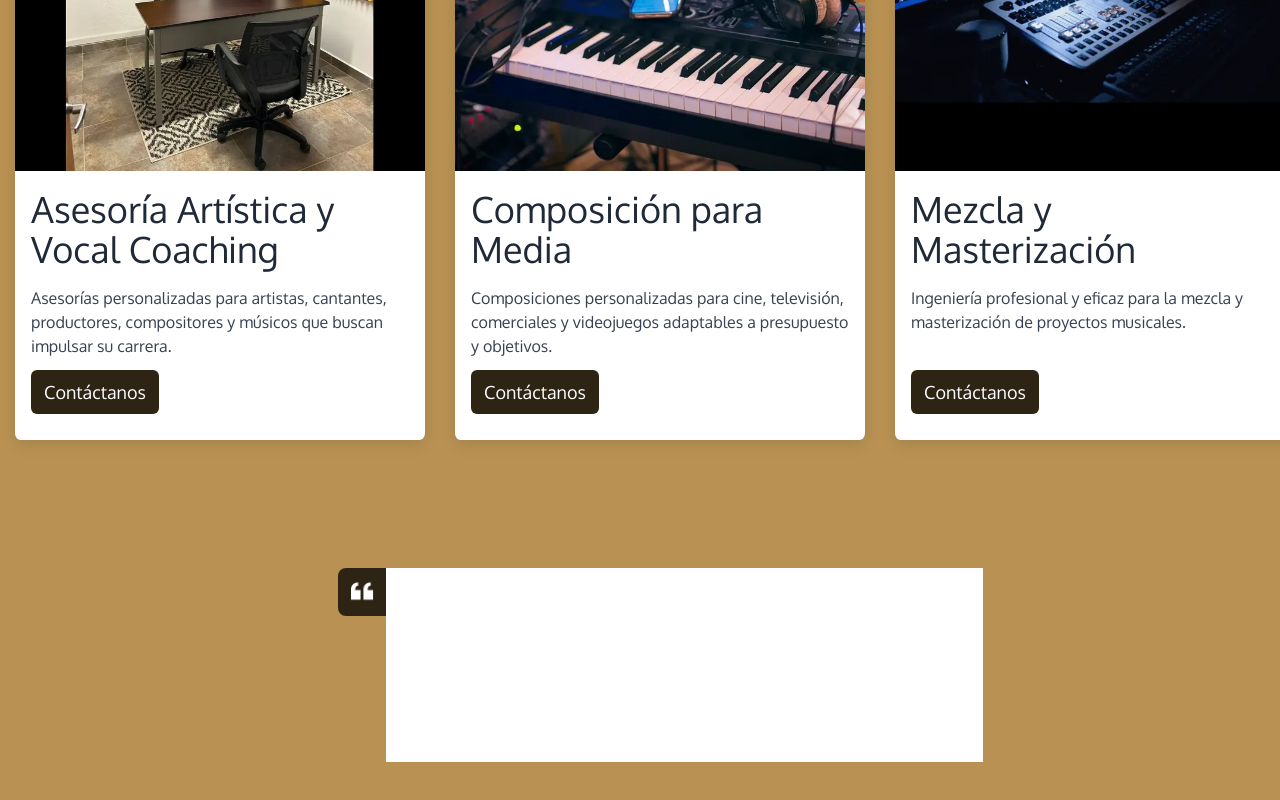
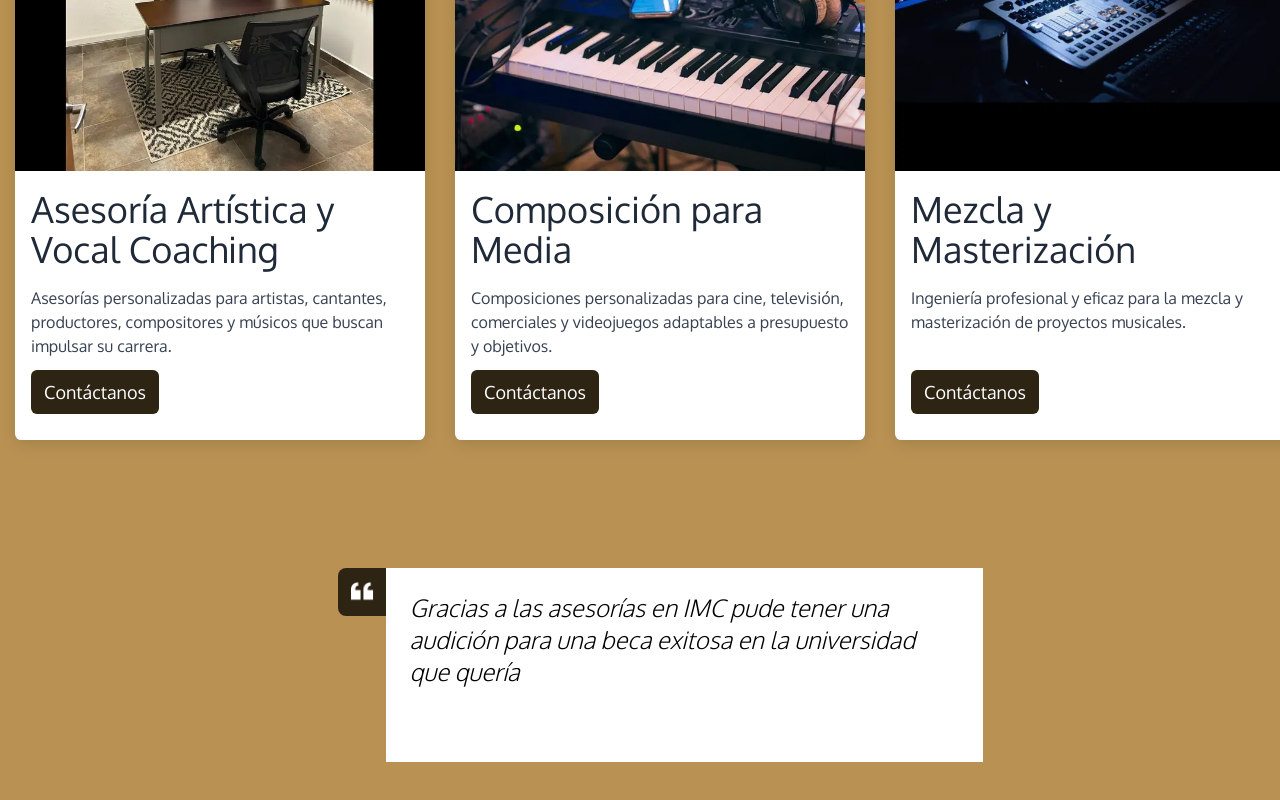
Before and after one commit to saulkurosaki/IZTAC-MUSIC-COMPANY, a Next.js app: page /our-services in a window 1280 px wide. Shown: the part 474-1274 px from the top of the page. Built offline with nearby package versions, Linux system fonts and the light colour scheme.

Commit message:
feat(OurReferences): implement the first CarouselItem quote section description

```diff
--- a/components/our-services/OurReferences.tsx
+++ b/components/our-services/OurReferences.tsx
@@ -62,10 +62,10 @@ const OurReferences = () => {
                     <Image src={QuoteSvg} alt="quote" />
                   </div>
                   <div className="w-[597px] h-full bg-white p-6 flex flex-col justify-between">
-                    {/* <p className="w-full h-[90px] oxygen text-black text-2xl italic font-light">
+                    <p className="w-full h-[90px] oxygen text-black text-2xl italic font-light">
                       Gracias a las asesorías en IMC pude tener una audición
                       para una beca exitosa en la universidad que quería
-                    </p> */}
+                    </p>
                     {/* <div className="w-full h-10 flex items-center">
                       <Image
                         src={Reference1}
```
